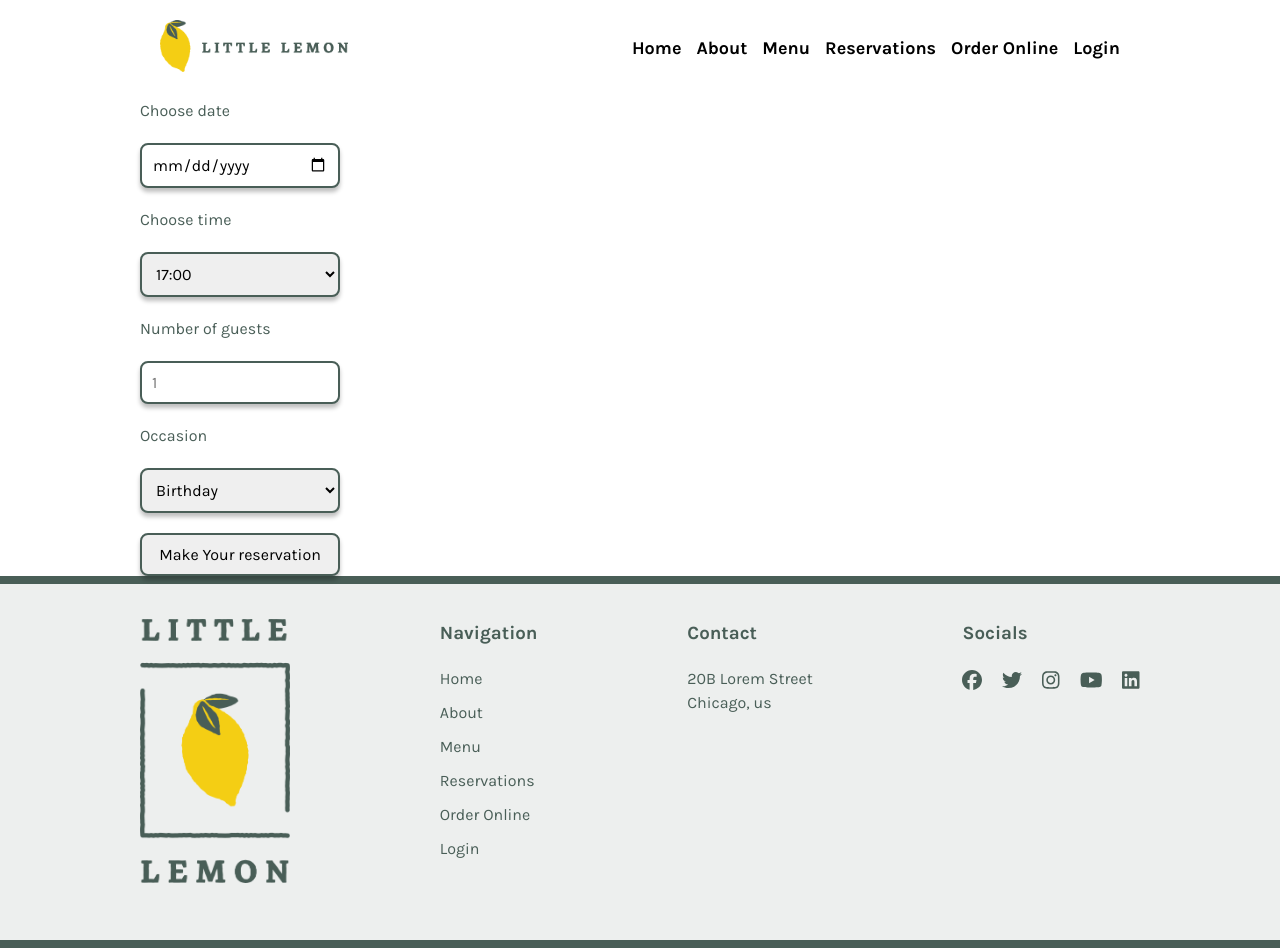
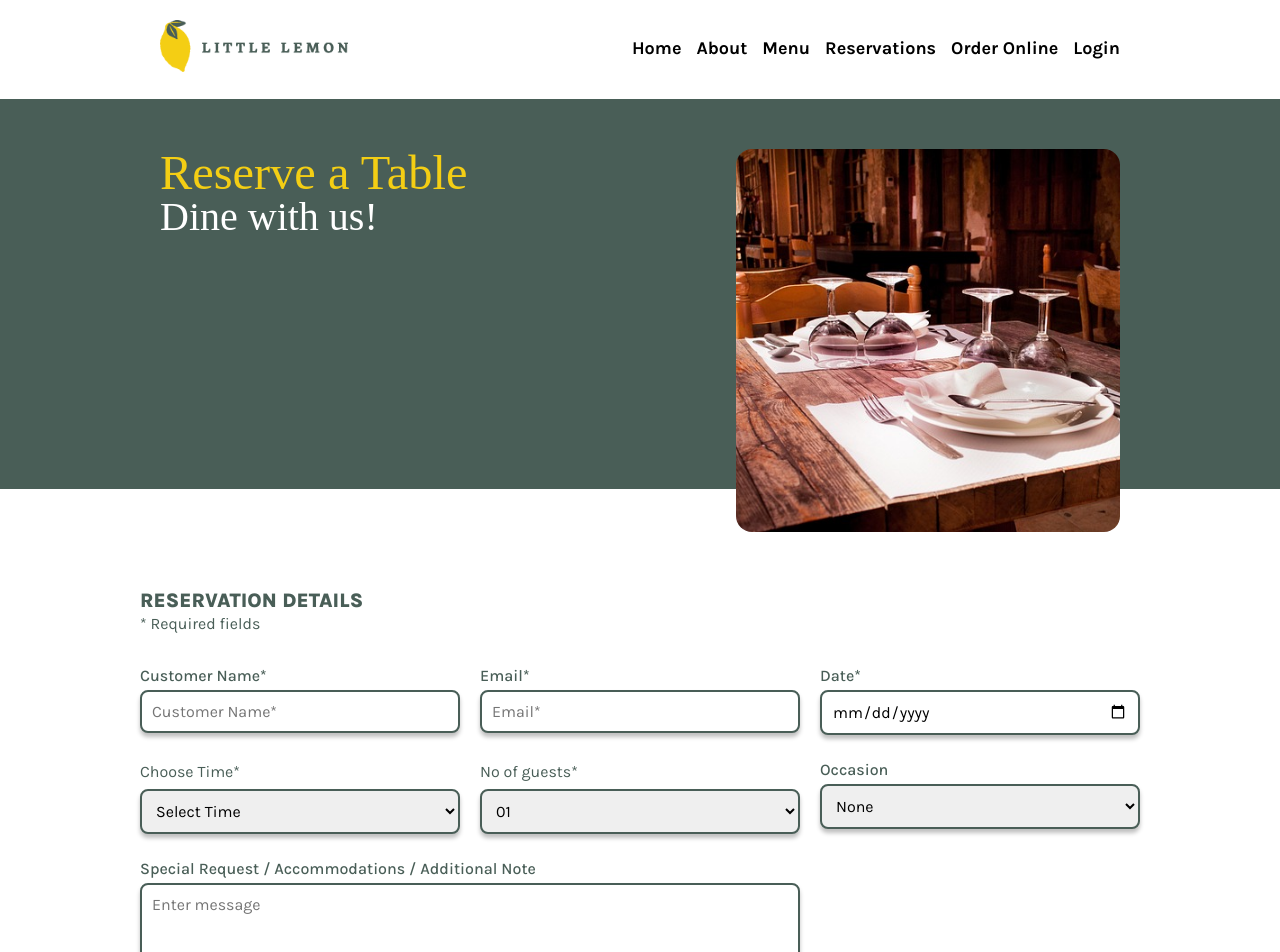
Before and after one commit to savvy1024/little-lemon, a React (Create React App) app: page /booking in a window 1280 px wide. Shown: the top 952 px of the page. Built offline with nearby package versions, Linux system fonts and the light colour scheme; a web font is replaced by a local one.

Commit message:
update the Booking page

```diff
--- a/src/components/form/BookingForm.js
+++ b/src/components/form/BookingForm.js
@@ -1,39 +1,47 @@
-import { useFormik } from 'formik';
-import * as Yup from 'yup';
-import Container from '../layout/Container';
-import ControlledInputField from '../ui/ControlledInputField';
-import CommentBox from '../ui/CommentBox';
-import CountSelect from '../ui/CountSelect';
-import DateSelector from '../ui/DateSelector';
-import OccasionSelect from '../ui/OccasionSelect';
+import { useFormik } from "formik";
+import * as Yup from "yup";
+import Container from "../layout/Container";
+import ControlledInputField from "../ui/ControlledInputField";
+import CommentBox from "../ui/CommentBox";
+import CountSelect from "../ui/CountSelect";
+import DateSelector from "../ui/DateSelector";
+import OccasionSelect from "../ui/OccasionSelect";
 
-const BookingForm = ({ availableTimes, reservationHandler, updateTimesCallback }) => {
+const BookingForm = ({
+  availableTimes,
+  reservationHandler,
+  updateTimesCallback,
+}) => {
   const formik = useFormik({
     initialValues: {
-      customerName: '',
-      email: '',
-      time: '',
-      guests: '01',
-      comment: '',
-      date: '',
-      occasion: '',
+      customerName: "",
+      email: "",
+      time: "",
+      guests: "01",
+      comment: "",
+      date: "",
+      occasion: "",
     },
     onSubmit: (values) => {
       reservationHandler(values);
     },
     validationSchema: Yup.object({
-      customerName: Yup.string().required('Customer Name is required'),
-      email: Yup.string().email('Invalid email address').required('Email is Required'),
-      time: Yup.string().required('Please select Time'),
+      customerName: Yup.string().required("Customer Name is required"),
+      email: Yup.string()
+        .email("Invalid email address")
+        .required("Email is Required"),
+      time: Yup.string().required("Please select Time"),
       guests: Yup.string(),
       comment: Yup.string(),
-      date: Yup.string().required('Choose a date'),
+      date: Yup.string().required("Choose a date"),
       occasion: Yup.string(),
     }),
   });
 
   function showError(field) {
-    return formik.touched[field] && formik.errors[field] ? formik.errors[field] : null;
+    return formik.touched[field] && formik.errors[field]
+      ? formik.errors[field]
+      : null;
   }
   return (
     <>
@@ -47,26 +55,26 @@ const BookingForm = ({ availableTimes, reservationHandler, updateTimesCallback }
                 id='customerName'
                 labelText='Customer Name*'
                 inputVal='customerName'
-                formikVal={formik.getFieldProps('customerName')}
+                formikVal={formik.getFieldProps("customerName")}
                 validated={true}
-                formError={showError('customerName')}
+                formError={showError("customerName")}
               />
               <ControlledInputField
                 id='email'
                 type='email'
                 labelText='Email*'
                 inputVal='email'
-                formikVal={formik.getFieldProps('email')}
+                formikVal={formik.getFieldProps("email")}
                 validated={true}
-                formError={showError('email')}
+                formError={showError("email")}
               />
               <DateSelector
                 dateRef='date'
                 id='date'
                 labelText='Date*'
                 validated={true}
-                formError={showError('date')}
-                formikVal={formik.getFieldProps('date')}
+                formError={showError("date")}
+                formikVal={formik.getFieldProps("date")}
                 handleChange={formik.handleChange}
                 updateTimesCallback={updateTimesCallback}
               />
@@ -74,31 +82,44 @@ const BookingForm = ({ availableTimes, reservationHandler, updateTimesCallback }
                 id='time'
                 selectRef='time'
                 labelText='Choose Time*'
-                formikVal={formik.getFieldProps('time')}
-                options={[...[{ name: 'Select Time', value: '' }], ...availableTimes]}
+                formikVal={formik.getFieldProps("time")}
+                options={[
+                  ...[{ name: "Select Time", value: "" }],
+                  ...availableTimes,
+                ]}
                 validated={true}
-                formError={showError('time')}
+                formError={showError("time")}
               />
               <CountSelect
                 id='guests'
                 selectRef='guests'
                 labelText='No of guests*'
-                formikVal={formik.getFieldProps('guests')}
+                formikVal={formik.getFieldProps("guests")}
                 options={Array(10)
                   .fill(1)
                   .map((n, i) => (i < 9 ? `0${n + i}` : n + i))}
               />
-              <OccasionSelect id='occasion' labelText='Occasion' selectRef='occasion' formError={showError('occasion')} />
+              <OccasionSelect
+                id='occasion'
+                labelText='Occasion'
+                selectRef='occasion'
+                formError={showError("occasion")}
+              />
               <CommentBox
                 fullSpan={true}
                 id='special-request'
                 placeholder='Enter message'
                 labelText='Special Request / Accommodations / Additional Note'
                 commentRef='comment'
-                formikVal={formik.getFieldProps('comment')}
+                formikVal={formik.getFieldProps("comment")}
               />
             </div>
-            <button type='submit' data-testid='submit' className='btn-primary' disabled={!formik.isValid}>
+            <button
+              type='submit'
+              data-testid='submit'
+              className='btn-primary'
+              disabled={!formik.isValid}
+            >
               Make Your reservation
             </button>
           </form>
--- /dev/null
+++ b/src/components/ui/CommentBox.js
@@ -0,0 +1,36 @@
+const CommentBox = (
+  {id,
+  labelText,
+  labelled = true,
+  placeholder = labelText,
+  commentRef,
+  fullSpan = false,
+  formikVal,
+  validated = false,
+  formError}
+) => {
+  return (
+    <div className={`form-group${fullSpan ? " full-span" : ""}`}>
+      <label htmlFor={id} className={`${!labelled ? "sr-only" : ""}highlight`}>
+        {labelText}
+      </label>
+      <textarea
+        id={id}
+        data-testid={id}
+        cols='30'
+        rows='4'
+        placeholder={placeholder}
+        name={commentRef}
+        style={{ width: "100%" }}
+        {...formikVal}
+      ></textarea>
+      {validated && (
+        <div className='form-error' data-testid={`${id}-error`}>
+          {formError}
+        </div>
+      )}
+    </div>
+  );
+};
+
+export default CommentBox;
--- /dev/null
+++ b/src/components/ui/ControlledInputField.js
@@ -0,0 +1,30 @@
+const ControlledInputField = ({
+    type='text',
+    id,
+    labelText,
+    placeholder = labelText,
+    labelled = true,
+    inputVal,
+    formikVal,
+    fullSpan=false,
+    validated=false,
+    formError,
+})=>{
+
+    return(
+        <div className={`form-group${fullSpan?'full-span':''}`}>
+            <label htmlFor={id} className={`${!labelled?'sr-only':''}highlight`}>
+                {labelText}
+            </label>
+            <input type={type} id={id} data-testid={id} name={inputVal} placeholder={placeholder} {...formikVal} />
+            {validated && (
+                <div className="form-error" data-testid={`${id}-error`}>
+                    {formError}
+                    </div>
+            )}
+        </div>
+    );
+
+};
+
+export default ControlledInputField;
--- /dev/null
+++ b/src/components/ui/CountSelect.js
@@ -0,0 +1,37 @@
+const CountSelect = ({
+  id,
+  labelText,
+  labelled = true,
+  selectRef,
+  options,
+  fullSpan = false,
+  validated = false,
+  formError,
+  formikVal,
+}) => {
+  return (
+    <div className={`form-group${fullSpan ? "fullSpan" : ""}`}>
+      <label htmlFor={id} className={`${labelled ? "sr-only" : ""}highlight`}>
+        {labelText}
+      </label>
+      <select name={selectRef} id={id} data-testid={id} {...formikVal}>
+        {options.map((opt, index) => (
+          <option
+            value={opt.value === "" ? opt.value : opt}
+            key={index}
+            data-testid={`${id}-option`}
+          >
+            {opt.name ? opt.name : opt}
+          </option>
+        ))}
+      </select>
+      {validated && (
+        <div className='form-error' data-testid={`${id}-error`}>
+          {formError}
+        </div>
+      )}
+    </div>
+  );
+};
+
+export default CountSelect;
--- /dev/null
+++ b/src/components/ui/DateSelector.js
@@ -0,0 +1,55 @@
+import { useEffect } from "react";
+
+const DateSelector = ({
+  id,
+  labelled = true,
+  labelText,
+  dateRef,
+  enablePastDates = false,
+  fullSpan = false,
+  formikVal,
+  validated = false,
+  formError,
+  handleChange,
+  updateTimesCallback,
+}) => {
+  useEffect(() => {
+    if (enablePastDates) {
+      const dateToday = new Date();
+      let month = dateToday.getMonth() + 1;
+      let day = dateToday.getDate();
+      let year = dateToday.getFullYear();
+      if (month < 10) month = "0" + month.toString();
+      if (day < 10) day = "0" + day.toString();
+
+      const maxDate = year + "-" + month + "-" + day;
+      document.getElementById(`${id}`).setAttribute("min", maxDate);
+    }
+  }, [enablePastDates, id]);
+
+  return (
+    <div className={`form-group${fullSpan ? "full-span" : ""}`}>
+      <label htmlFor={id} className={`${!labelled ? "sr-only" : ""}highlight`}>
+        {labelText}
+      </label>
+      <input
+        type='date'
+        id={id}
+        data-testid={id}
+        name={dateRef}
+        {...formikVal}
+        onChange={(e) => {
+          handleChange(e);
+          updateTimesCallback(e.target.value);
+        }}
+      />
+      {validated && (
+        <div className='form-error' data-testid={`${id}-error`}>
+          {formError}
+        </div>
+      )}
+    </div>
+  );
+};
+
+export default DateSelector;
--- /dev/null
+++ b/src/components/ui/OccasionSelect.js
@@ -0,0 +1,39 @@
+const OccasionSelect = ({
+  id,
+  labelled = true,
+  labelText,
+  selectRef,
+  fullSpan = false,
+  formikVal,
+  validated = false,
+  formError,
+}) => {
+  const occasions = ["Engagement", "Birthday", "Anniversary", "Others"];
+  return (
+    <div className={`form-group${fullSpan ? " full-span" : ""}`}>
+      <label htmlFor={id} className={`${!labelled ? "sr-only" : ""}highlight`}>
+        {labelText}
+        {console.log(labelText)}
+      </label>
+      <select id={id} data-testid={id} name={selectRef} {...formikVal}>
+        <option value=''>None</option>
+        {occasions.map((occ, index) => (
+          <option
+            key={index}
+            value={occ.toLowerCase()}
+            data-testid={`${id}-option`}
+          >
+            {occ}
+          </option>
+        ))}
+      </select>
+      {validated && (
+        <div className='form-error' data-testid={`${id}-error`}>
+          {formError}
+        </div>
+      )}
+    </div>
+  );
+};
+
+export default OccasionSelect;
--- a/src/pages/Booking.js
+++ b/src/pages/Booking.js
@@ -1,40 +1,70 @@
-import React from 'react';
-import { useFormik } from 'formik';
-import Container from '../components/layout/Container';
+import { useCallback, useEffect, useReducer } from 'react';
+import { useNavigate } from 'react-router-dom';
+import { fetchAPI, submitAPI } from './api.js';
+import CallToAction from '../components/layout/CallToAction';
+import HeroImage from '../assets/book-table.jpg';
+import BookingForm from '../components/form/BookingForm';
 
-const SignupForm = () => {
 
-    const bookingStyle={
-        display: 'grid',
-         maxWidth: '200px',
-         gap: '20px'
+const ACTIONS = {
+  UPDATE_TIMES: 'update_times',
+  INITAILIZE_TIMES: 'initialize_times',
+};
+
+const initialState = { times: [] };
+
+const reducer = (state, action) => {
+  switch (action.type) {
+    case ACTIONS.UPDATE_TIMES:
+      return { ...state, times: action.payload.times };
+    case ACTIONS.INITAILIZE_TIMES:
+      return { ...state, times: action.payload.times };
+    default:
+      return state;
+  }
+};
+
+const Booking = () => {
+  const [state, dispatch] = useReducer(reducer, initialState);
+
+  const navigate = useNavigate();
+
+  const updateTimes = (date) => {
+    const selectedDate = new Date(date);
+    const response = fetchAPI(selectedDate);
+    const times = response;
+
+    dispatch({ type: ACTIONS.UPDATE_TIMES, payload: { times: times } });
+  };
+
+  const updateTimesCallback = useCallback(updateTimes, []);
+
+  const submitForm = (formData) => {
+    const response = submitAPI(formData);
+
+    if (response) {
+      navigate('/confirmation');
+    } else {
+      alert('Oops! Something went wrong. Please try again.');
     }
+  };
+
+  useEffect(() => {
+    function initializeTimes() {
+      const dateToday = new Date();
+
+      const response = fetchAPI(dateToday);
+      const times = response;
+
+      dispatch({ type: ACTIONS.INITAILIZE_TIMES, payload: { times: times } });
+    }
+    initializeTimes();
+  }, []);
   return (
-   <>
-    <Container><form style={bookingStyle}>
-    <label for="res-date">Choose date</label>
-   <input type="date" id="res-date" />
-   <label for="res-time">Choose time</label>
-   <select id="res-time ">
-      <option>17:00</option>
-      <option>18:00</option>
-      <option>19:00</option>
-      <option>20:00</option>
-      <option>21:00</option>
-      <option>22:00</option>
-   </select>
-   <label for="guests">Number of guests</label>
-   <input type="number" placeholder="1" min="1" max="10" id="guests" />
-   <label for="occasion">Occasion</label>
-   <select id="occasion">
-      <option>Birthday</option>
-      <option>Anniversary</option>
-   </select>
-   <input type="submit" value="Make Your reservation" />
-</form>
-</Container>
-   </>
+    <>
+      <CallToAction primaryText='Reserve a Table' secondaryText='Dine with us!' description='' image={HeroImage} />
+      <BookingForm availableTimes={state.times} reservationHandler={submitForm} updateTimesCallback={updateTimesCallback} />
+    </>
   );
 };
-
-export default SignupForm ;
+export default Booking;
--- /dev/null
+++ b/src/pages/api.js
@@ -0,0 +1,26 @@
+const seededRandom = function (seed) {
+  var m = 2 ** 35 - 31;
+  var a = 185852;
+  var s = seed % m;
+  return function () {
+    return (s = (s * a) % m) / m;
+  };
+};
+
+export const fetchAPI = function (date) {
+  let result = [];
+  let random = seededRandom(date.getDate());
+
+  for (let i = 17; i <= 23; i++) {
+    if (random() < 0.5) {
+      result.push(i + ':00');
+    }
+    if (random() < 0.5) {
+      result.push(i + ':30');
+    }
+  }
+  return result;
+};
+export const submitAPI = function (formData) {
+  return true;
+};
```
